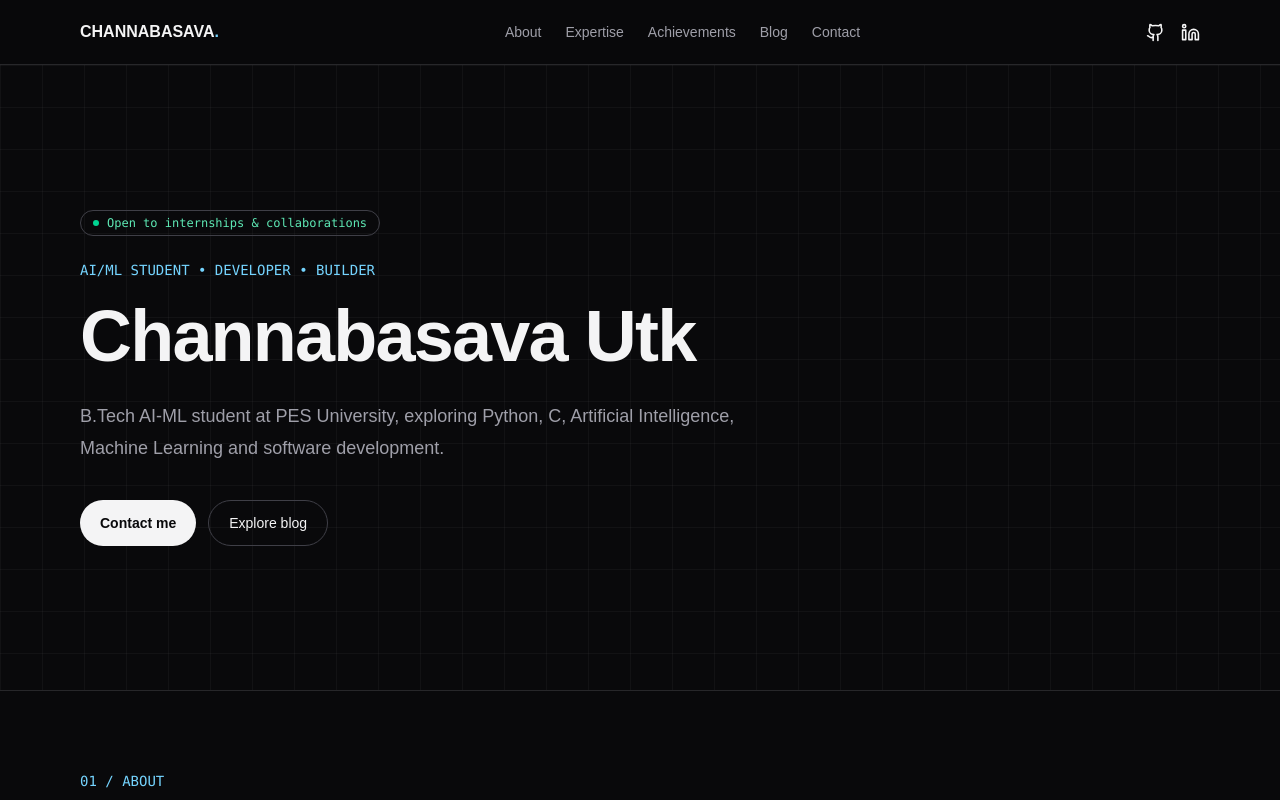
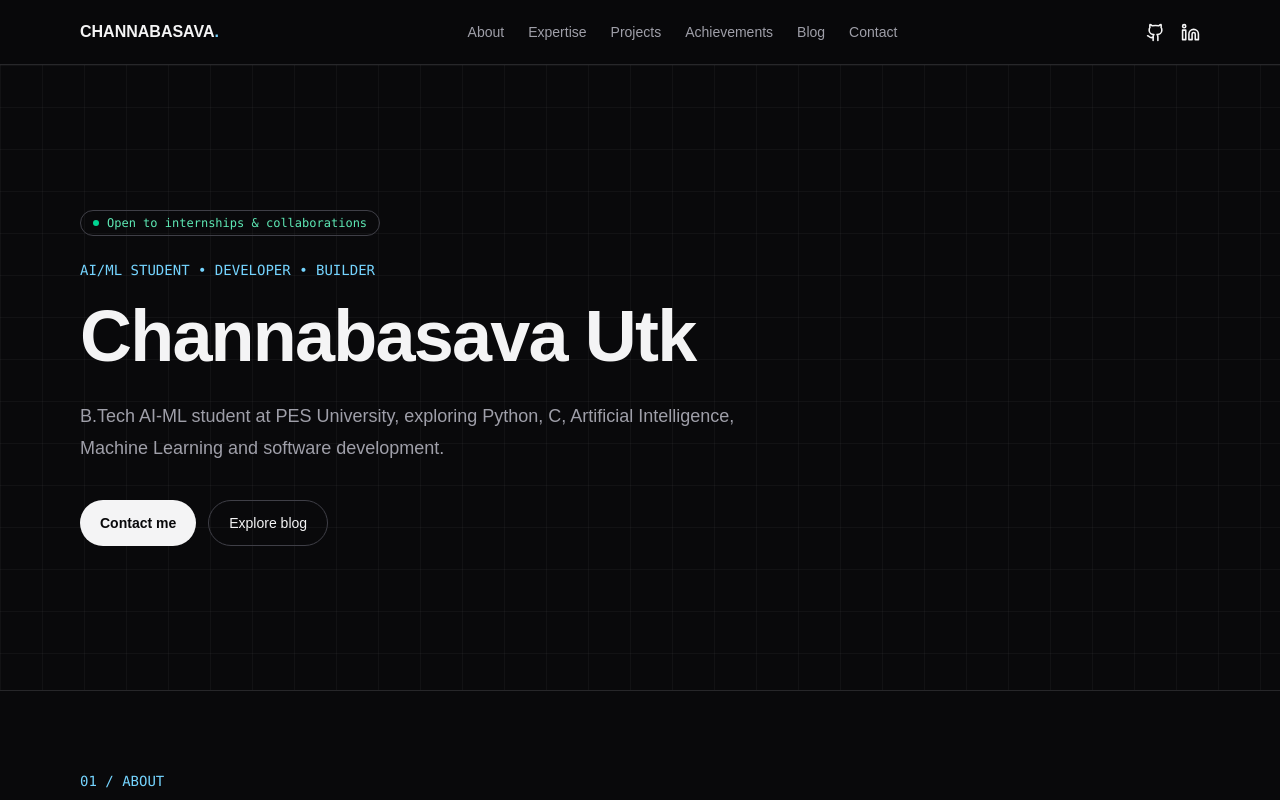
Before and after one commit to Channabasava-utk/channabasava-portfolio, a Next.js app: page / in a window 1280 px wide. Shown: the top 800 px of the page. Built offline with nearby package versions, Linux system fonts and the light colour scheme.

Commit message:
Refactor Header component structure and links
Refactor Header component for improved readability and add 'Projects' link.

```diff
--- a/components/Header.tsx
+++ b/components/Header.tsx
@@ -1,2 +1,43 @@
-import Link from "next/link"; import {Github,Linkedin} from "lucide-react";
-export default function Header(){return <header className="sticky top-0 z-50 border-b border-zinc-800 bg-zinc-950/90 backdrop-blur"><div className="container flex h-16 items-center justify-between"><Link href="/" className="font-bold">CHANNABASAVA<span className="text-sky-300">.</span></Link><nav className="hidden gap-6 text-sm text-zinc-400 md:flex"><a href="/#about">About</a><a href="/#expertise">Expertise</a><a href="/#achievements">Achievements</a><Link href="/blog">Blog</Link><a href="/#contact">Contact</a></nav><div className="flex gap-4"><a href="https://github.com/Channabasava-utk" target="_blank"><Github size={19}/></a><a href="https://www.linkedin.com/in/channabasava-utk-b60bb6327" target="_blank"><Linkedin size={19}/></a></div></div></header>}
+import Link from "next/link";
+import { Github, Linkedin } from "lucide-react";
+
+export default function Header() {
+  return (
+    <header className="sticky top-0 z-50 border-b border-zinc-800 bg-zinc-950/90 backdrop-blur">
+      <div className="container flex h-16 items-center justify-between">
+
+        <Link href="/" className="font-bold">
+          CHANNABASAVA<span className="text-sky-300">.</span>
+        </Link>
+
+        <nav className="hidden gap-6 text-sm text-zinc-400 md:flex">
+          <a href="/#about">About</a>
+          <a href="/#expertise">Expertise</a>
+          <a href="/#projects">Projects</a>
+          <a href="/#achievements">Achievements</a>
+          <Link href="/blog">Blog</Link>
+          <a href="/#contact">Contact</a>
+        </nav>
+
+        <div className="flex gap-4">
+          <a
+            href="https://github.com/Channabasava-utk"
+            target="_blank"
+            rel="noreferrer"
+          >
+            <Github size={19} />
+          </a>
+
+          <a
+            href="https://www.linkedin.com/in/channabasava-utk-b60bb6327"
+            target="_blank"
+            rel="noreferrer"
+          >
+            <Linkedin size={19} />
+          </a>
+        </div>
+
+      </div>
+    </header>
+  );
+}
```
